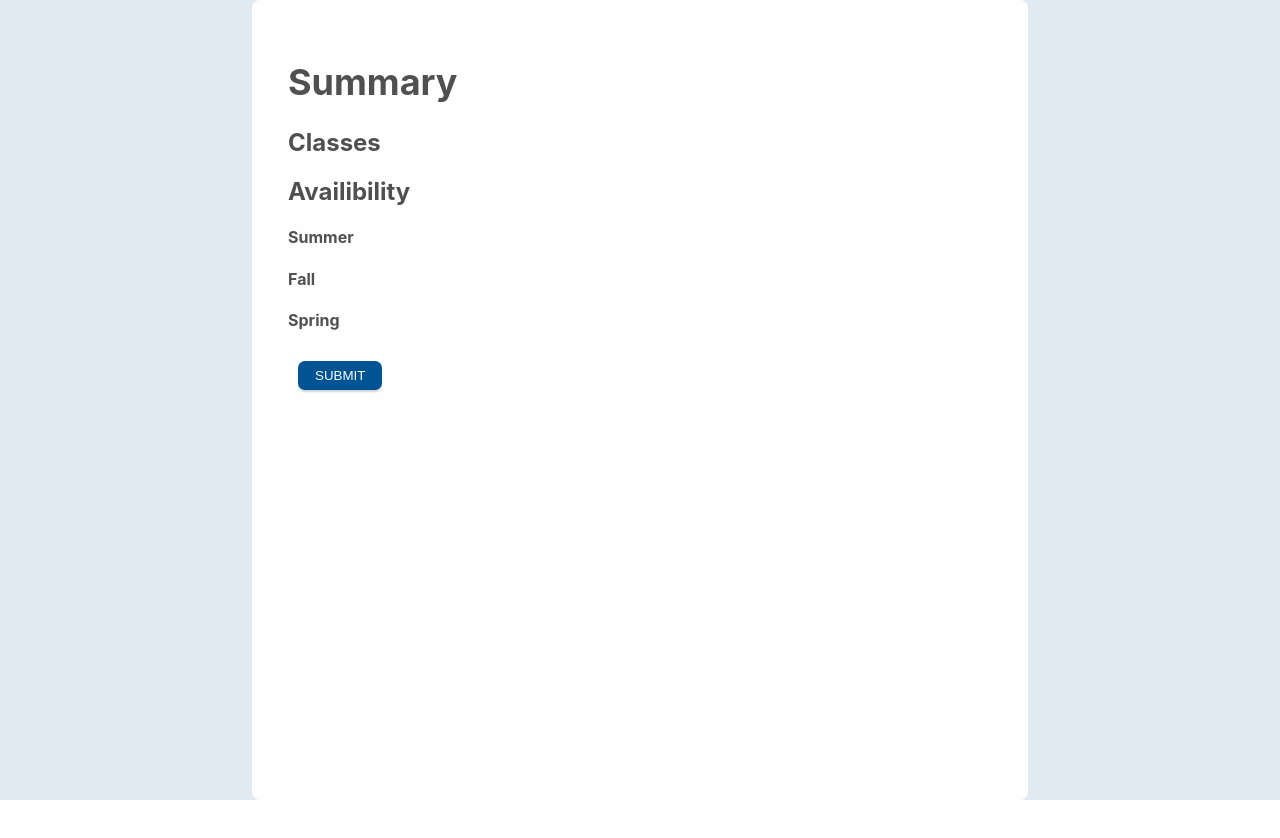
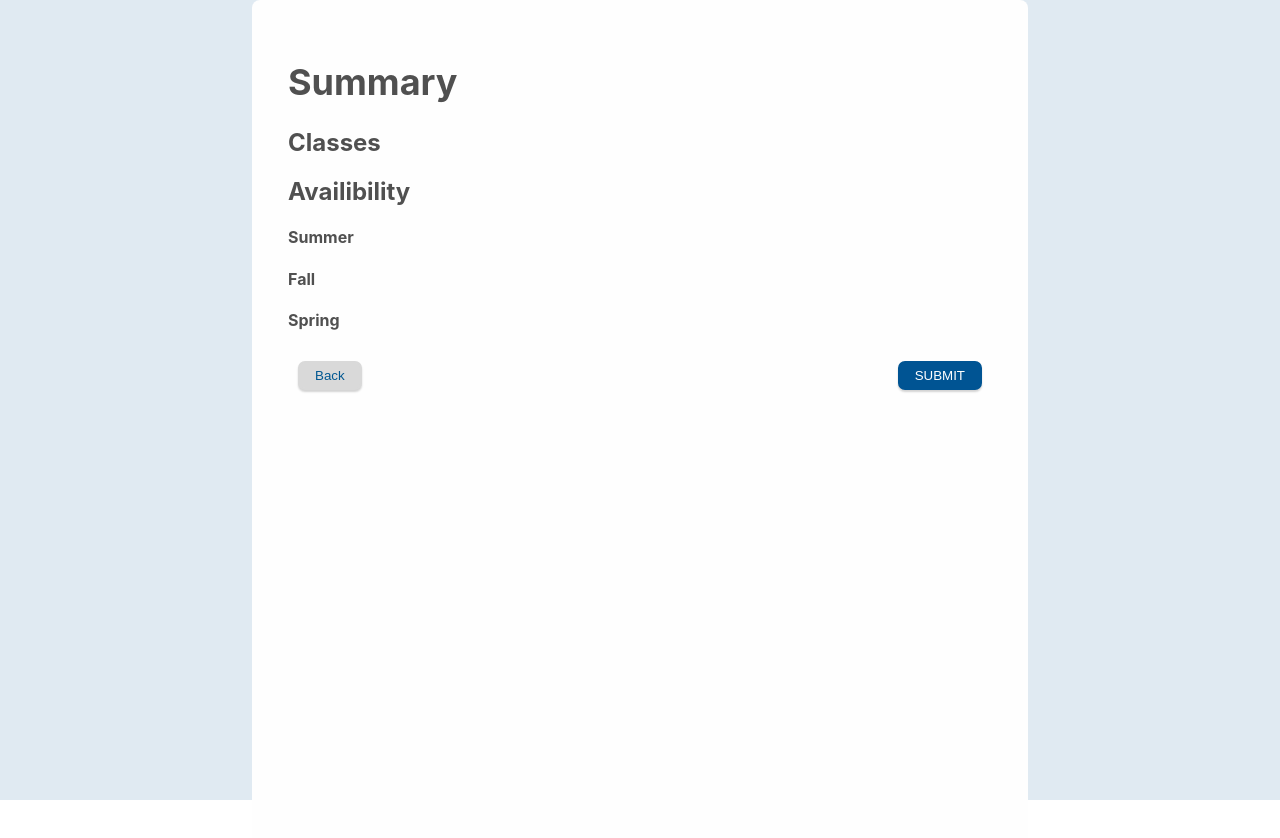
Before and after one commit to seng499-company1/frontend, a React (Create React App) app in the folder best-uvic-scheduler/: page /Summary in a window 1280 px wide. Shown: the top 838 px of the page. Before the commit the page ends 800 px from the top, so only its background shows below. Built offline with nearby package versions, Linux system fonts and the light colour scheme.

Commit message:
in progress

```diff
--- a/best-uvic-scheduler/src/Pages/Confirmation/Summary.tsx
+++ b/best-uvic-scheduler/src/Pages/Confirmation/Summary.tsx
@@ -8,11 +8,15 @@ const InsideDivStyle = styled.div`
   width: 55%;
   padding: 36px;
   border-radius: 8px;
+  height: 100vh;
+  min-height: 100vh;
   background-color: #fefefe;
 `;
 
 const OutsideDivStyle = styled.div`
   display: flex;
+  height: 100vh;
+  min-height: 100vh;
   justify-content: center;
   background-color: var(--primary-50);
   height: 100vh;
@@ -31,7 +35,15 @@ export function Summary() {
         <h4>Spring</h4>
 
         <CustomButtonGroupView {...{ Amount: "Double" }}>
-          <div align="right">
+          <CustomButtonView
+            {...{ Theme: "Secondary" }}
+            customClickEvent={() => {
+              //navigate(`/SelectProfessor`);
+            }}
+          >
+            {" "}
+            Back{" "}
+          </CustomButtonView>
           <CustomButtonView
             {...{ Theme: "Primary" }}
             customClickEvent={() => {}}
@@ -39,7 +51,6 @@ export function Summary() {
             {" "}
             SUBMIT{" "}
           </CustomButtonView>
-          </div>
         </CustomButtonGroupView>
       </InsideDivStyle>
     </OutsideDivStyle>
```
Lines whose indentation alone changed are shown as unchanged.
